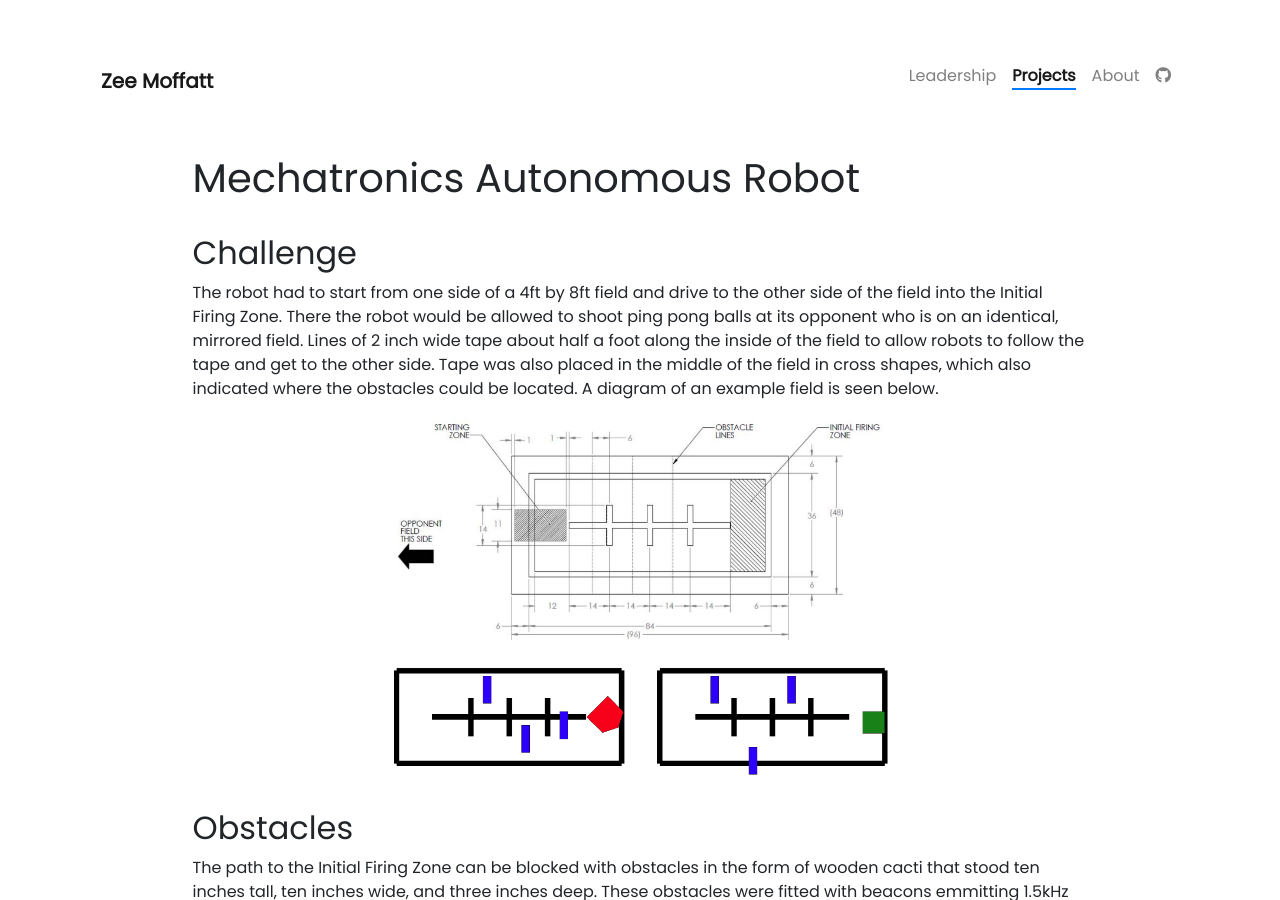
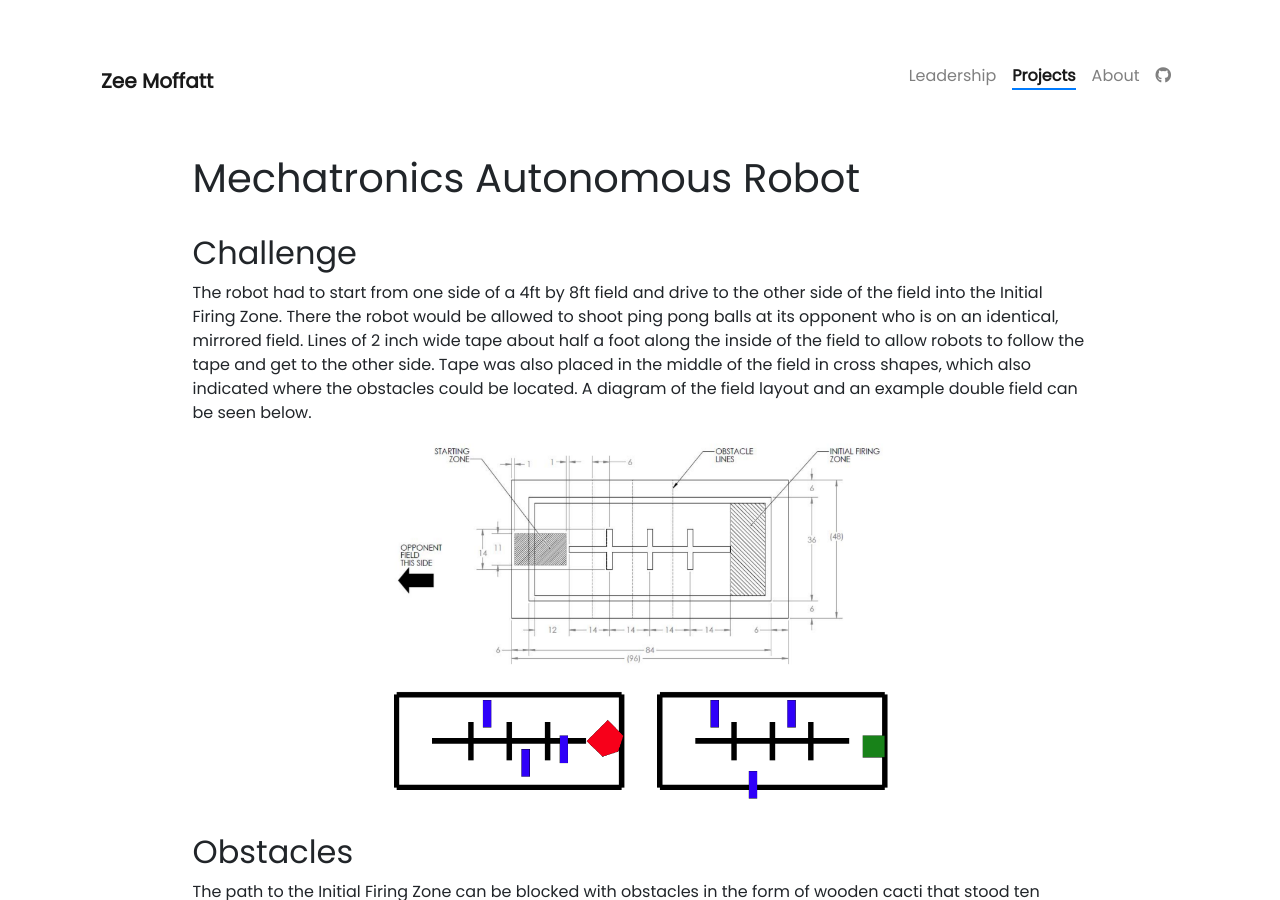
Before and after one commit to zmoffatt/zmoffatt.github.io, a Jekyll site: the page built from _projects/2_Mechatronics_Autonomous_Robot.md, in a window 1280 px wide and 900 px high. Built offline with Jekyll 4.4.1, drawn with Linux system fonts in a browser that asks for light colours; nearby versions of some CDN libraries; comment, search, counter and statistics services are not loaded.

Commit message:
Minor text changes

```diff
--- a/_projects/2_Mechatronics_Autonomous_Robot.md
+++ b/_projects/2_Mechatronics_Autonomous_Robot.md
@@ -9,7 +9,7 @@ description: Autonomous robot capable of navigating a field, avoiding obstacles,
 
 
 ## Challenge
-The robot had to start from one side of a 4ft by 8ft field and drive to the other side of the field into the Initial Firing Zone. There the robot would be allowed to shoot ping pong balls at its opponent who is on an identical, mirrored field. Lines of 2 inch wide tape about half a foot along the inside of the field to allow robots to follow the tape and get to the other side. Tape was also placed in the middle of the field in cross shapes, which also indicated where the obstacles could be located. A diagram of an example field is seen below.
+The robot had to start from one side of a 4ft by 8ft field and drive to the other side of the field into the Initial Firing Zone. There the robot would be allowed to shoot ping pong balls at its opponent who is on an identical, mirrored field. Lines of 2 inch wide tape about half a foot along the inside of the field to allow robots to follow the tape and get to the other side. Tape was also placed in the middle of the field in cross shapes, which also indicated where the obstacles could be located. A diagram of the field layout and an example double field can be seen below.
 
 <img src="/assets/Mech/Field.png" width="500">
 
```
